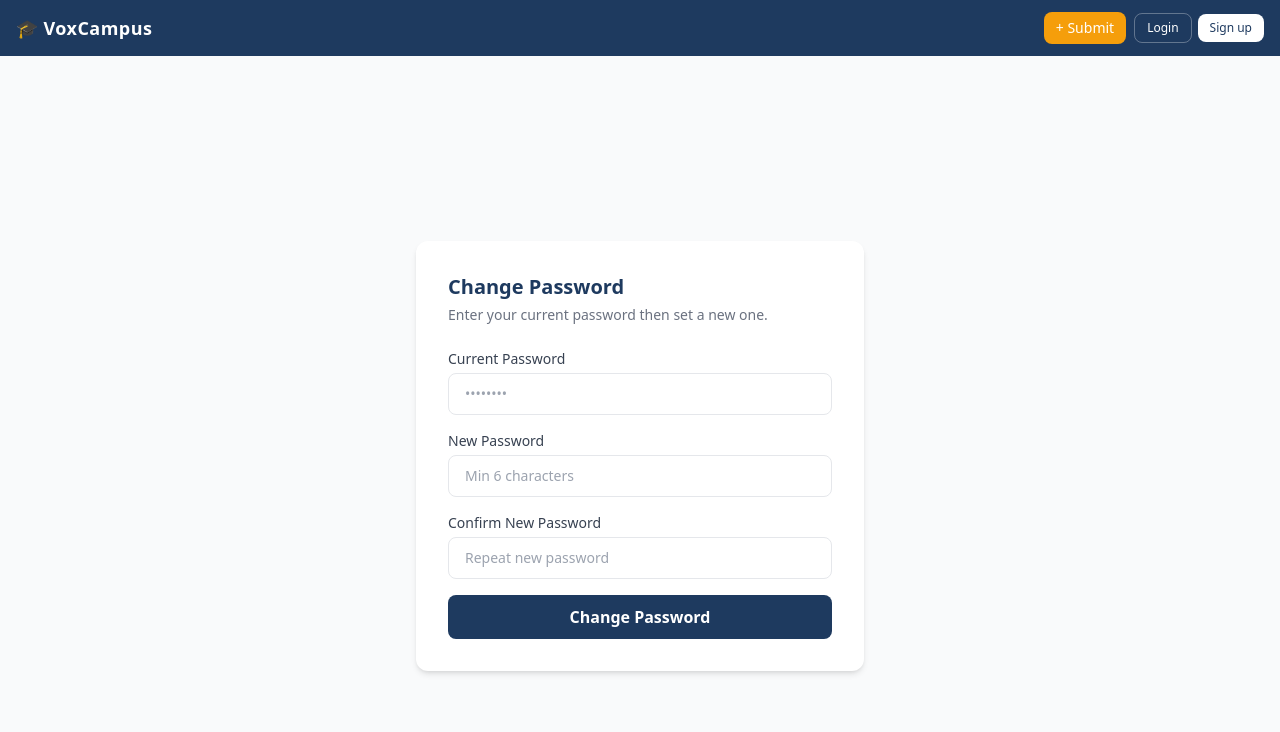
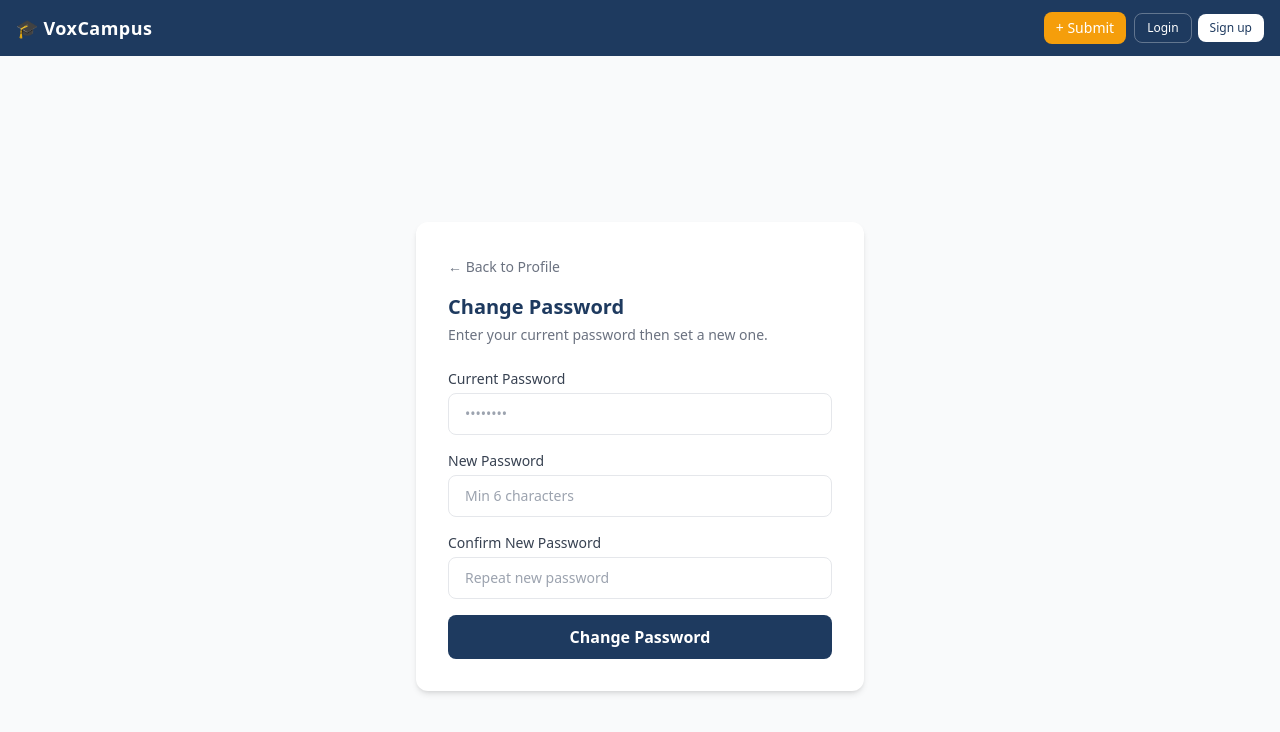
Before and after one commit to mirt00/VoxCampus, a React (Vite) app in the folder client/: page /change-password in a window 1280 px wide. Shown: the top 732 px of the page. Built offline with nearby package versions, Linux system fonts and the light colour scheme; no server answers.

Commit message:
add back button to change password page

```diff
--- a/client/src/pages/public/ChangePassword.jsx
+++ b/client/src/pages/public/ChangePassword.jsx
@@ -1,5 +1,5 @@
 import { useState } from "react";
-import { useNavigate } from "react-router-dom";
+import { useNavigate, Link } from "react-router-dom";
 import { changePasswordApi } from "../../api/auth.api";
 import Navbar from "../../components/Navbar";
 import toast from "react-hot-toast";
@@ -36,6 +36,9 @@ export default function ChangePassword() {
       <Navbar />
       <div className="min-h-screen bg-gray-50 flex items-center justify-center px-4">
         <div className="bg-white rounded-xl shadow-md p-8 w-full max-w-md">
+          <Link to="/profile" className="inline-flex items-center gap-1 text-sm text-gray-500 hover:text-primary mb-4 transition-colors">
+            ← Back to Profile
+          </Link>
           <h1 className="text-xl font-bold text-primary mb-1">Change Password</h1>
           <p className="text-gray-500 text-sm mb-6">Enter your current password then set a new one.</p>
 
```
